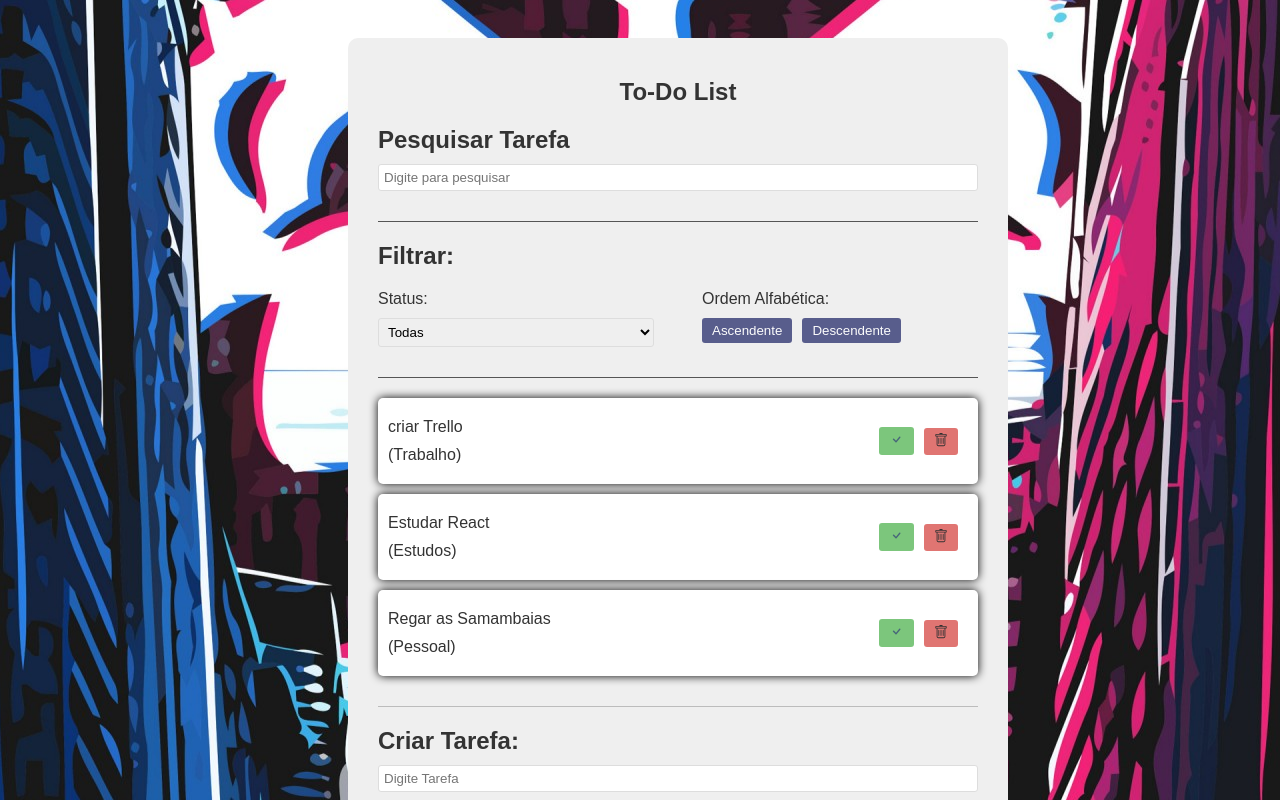
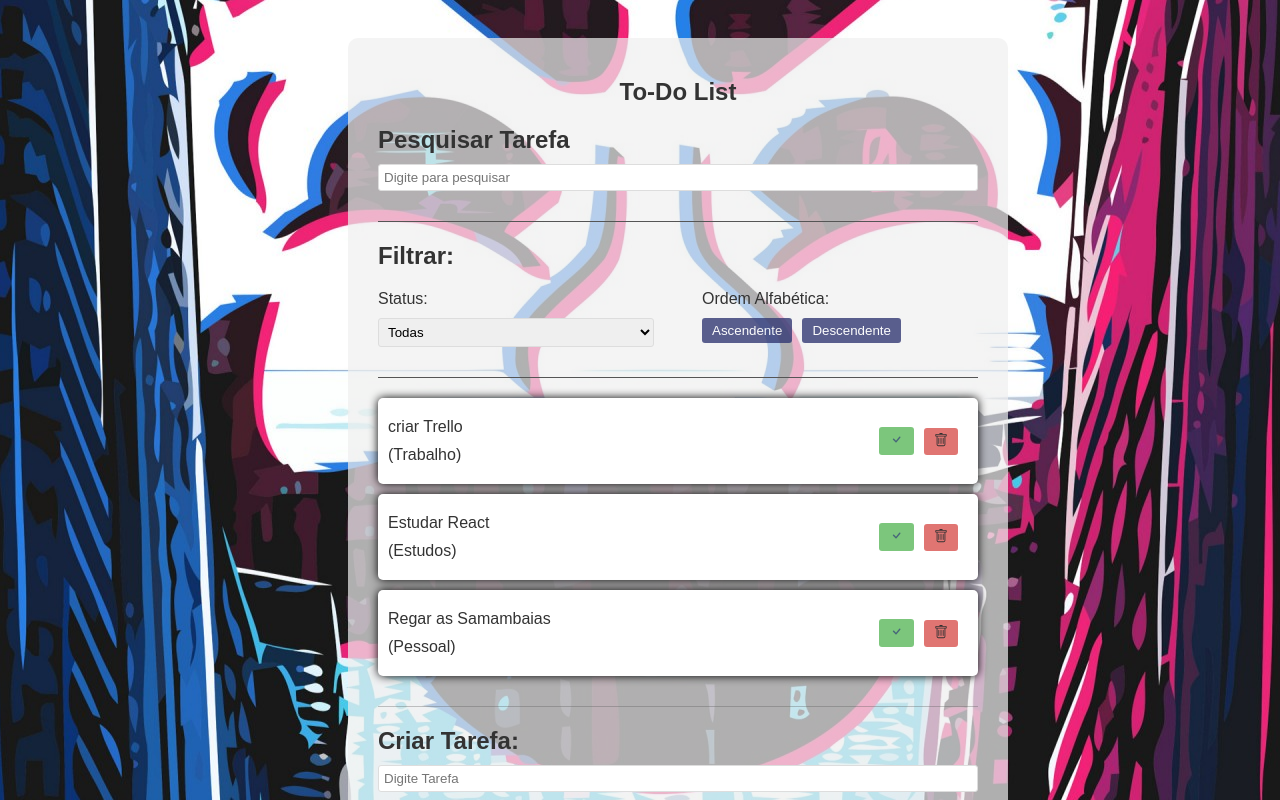
Before and after one commit to Renato-Miranda/todo-list-react, a React (Vite) app: page / in a window 1280 px wide. Shown: the top 800 px of the page. Built offline with nearby package versions, Linux system fonts and the light colour scheme.

Commit message:
fix: alteração do bg para uma transparencia 0.7

```diff
--- a/src/app.styles.js
+++ b/src/app.styles.js
@@ -3,7 +3,7 @@ import styled from "styled-components";
 export const StylesApp = styled.section `
     max-width: 600px;
     margin: 0 auto 300px;
-    background-color: #efefef;
+    background-color: rgba(239, 239, 239, 0.7);
     padding: 20px 30px;
     border-radius: 10px;
 
```
